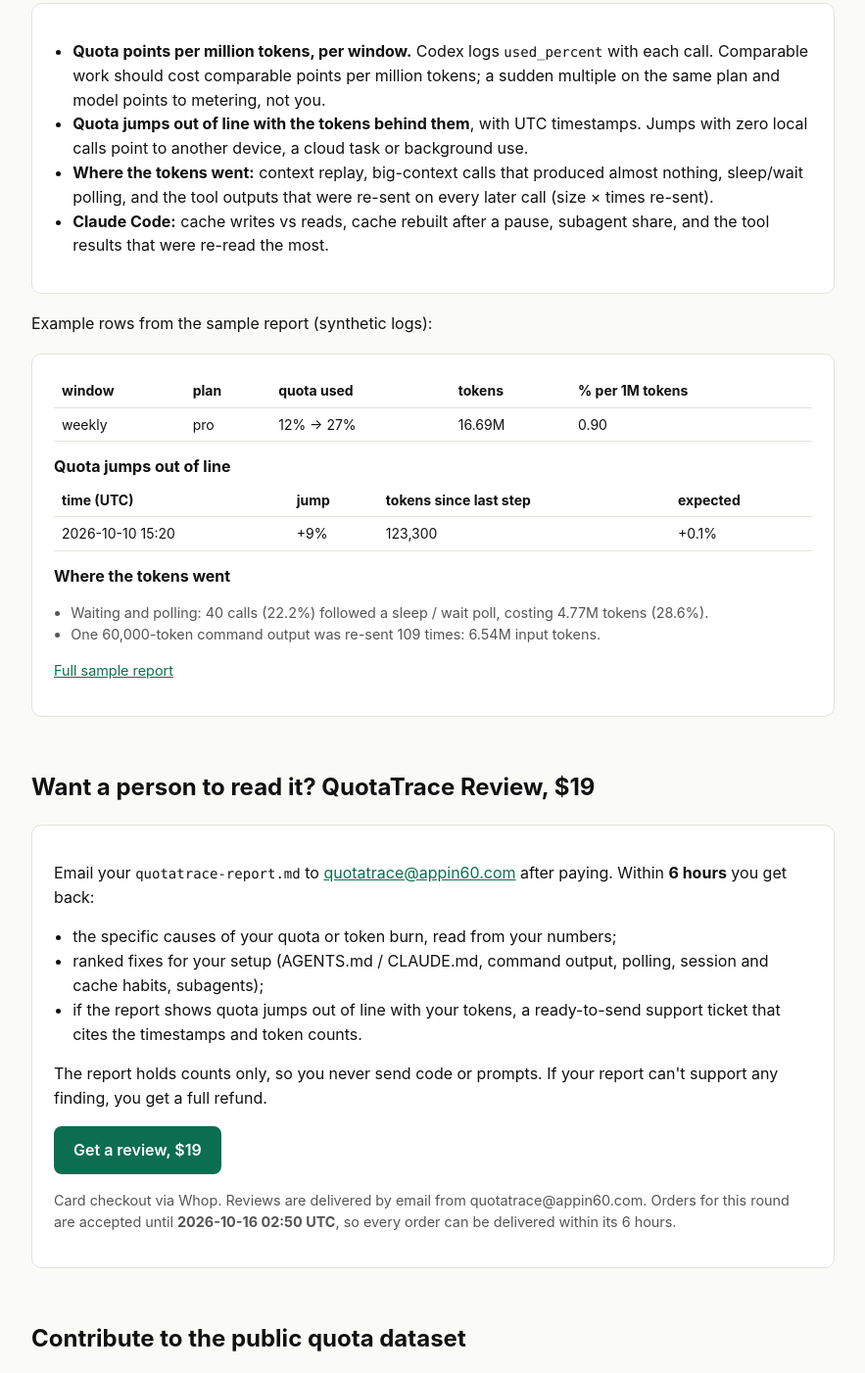
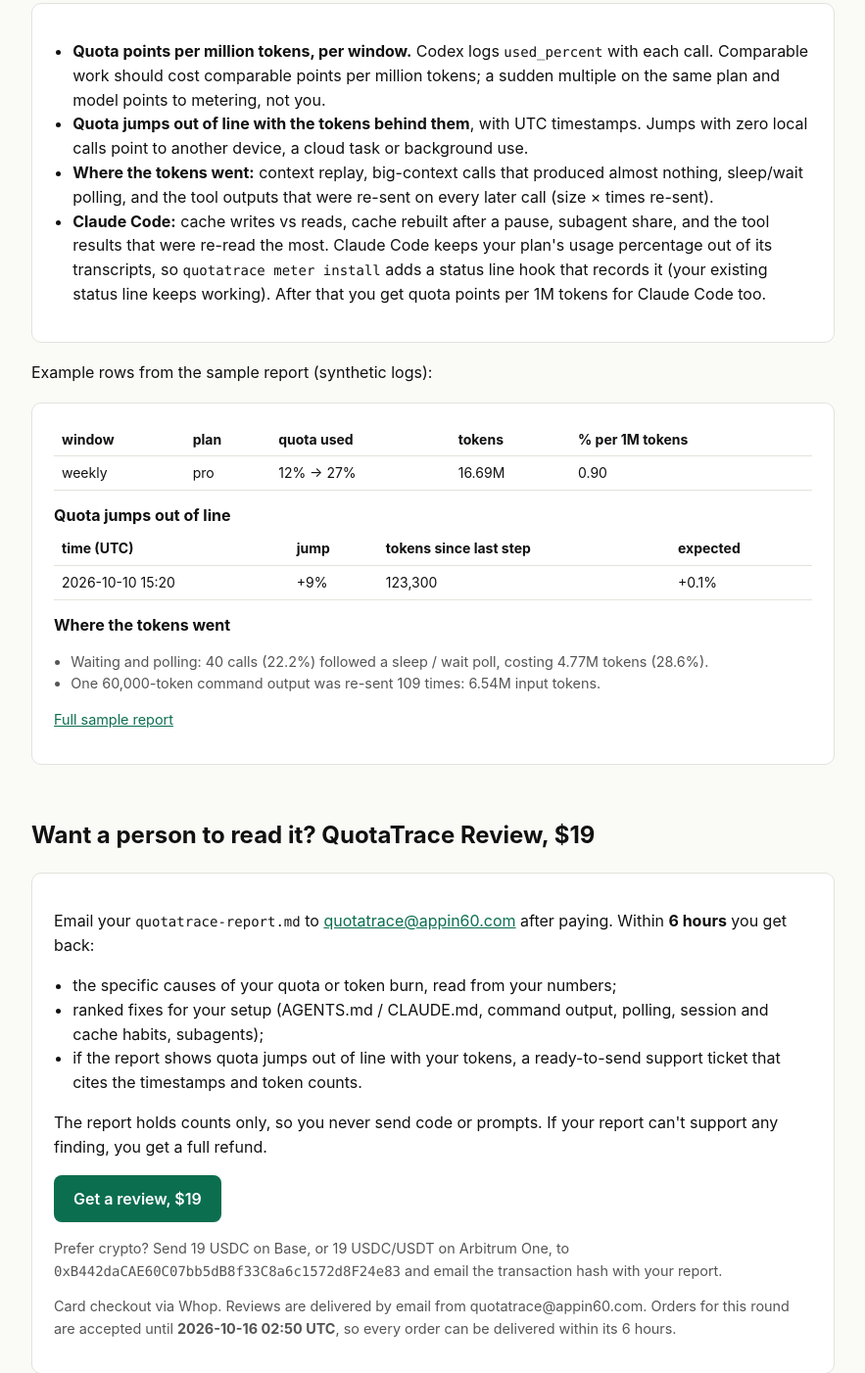
Before and after one commit to lowkey-studio/quotatrace, a website: page docs/index.html in a window 1280 px wide. Shown: the part 491-1893 px from the top of the page at 98% size, without its empty margins (198-1081 px from the left). Drawn offline with Linux system fonts and the light colour scheme.

Commit message:
site: Claude meter, crypto option

```diff
--- a/docs/index.html
+++ b/docs/index.html
@@ -30,7 +30,7 @@
 <li><b>Quota points per million tokens, per window.</b> Codex logs <code>used_percent</code> with each call. Comparable work should cost comparable points per million tokens; a sudden multiple on the same plan and model points to metering, not you.</li>
 <li><b>Quota jumps out of line with the tokens behind them</b>, with UTC timestamps. Jumps with zero local calls point to another device, a cloud task or background use.</li>
 <li><b>Where the tokens went:</b> context replay, big-context calls that produced almost nothing, sleep/wait polling, and the tool outputs that were re-sent on every later call (size × times re-sent).</li>
-<li><b>Claude Code:</b> cache writes vs reads, cache rebuilt after a pause, subagent share, and the tool results that were re-read the most.</li>
+<li><b>Claude Code:</b> cache writes vs reads, cache rebuilt after a pause, subagent share, and the tool results that were re-read the most. Claude Code keeps your plan's usage percentage out of its transcripts, so <code>quotatrace meter install</code> adds a status line hook that records it (your existing status line keeps working). After that you get quota points per 1M tokens for Claude Code too.</li>
 </ul>
 </div>
 <p>Example rows from the sample report (synthetic logs):</p>
@@ -56,6 +56,7 @@
 </ul>
 <p>The report holds counts only, so you never send code or prompts. If your report can't support any finding, you get a full refund.</p>
 <p><a class="btn" href="https://whop.com/checkout/plan_9VoVKeQyFoaJM">Get a review, $19</a></p>
+<p class="small">Prefer crypto? Send 19 USDC on Base, or 19 USDC/USDT on Arbitrum One, to <code>0xB442daCAE60C07bb5dB8f33C8a6c1572d8F24e83</code> and email the transaction hash with your report.</p>
 <p class="small">Card checkout via Whop. Reviews are delivered by email from quotatrace@appin60.com. Orders for this round are accepted until <b>2026-10-16 02:50 UTC</b>, so every order can be delivered within its 6 hours.</p>
 </div>
 
```
